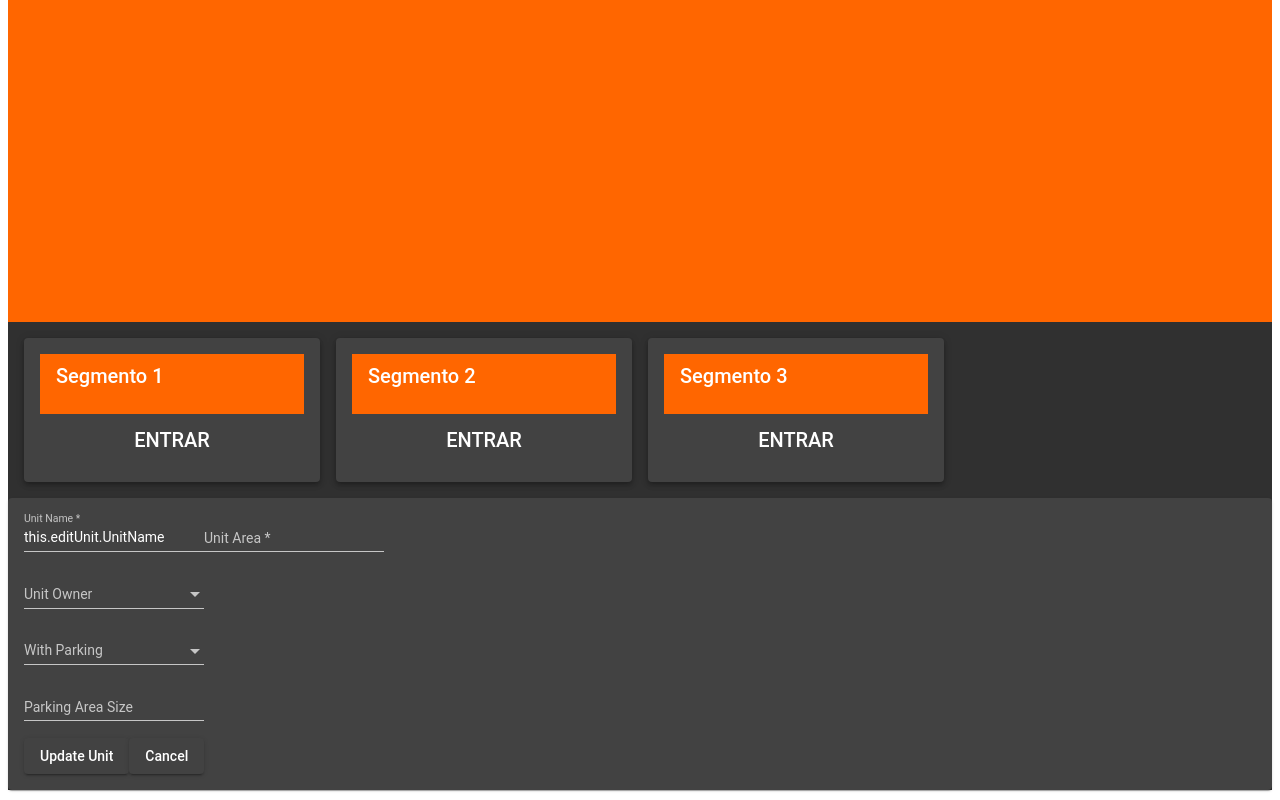
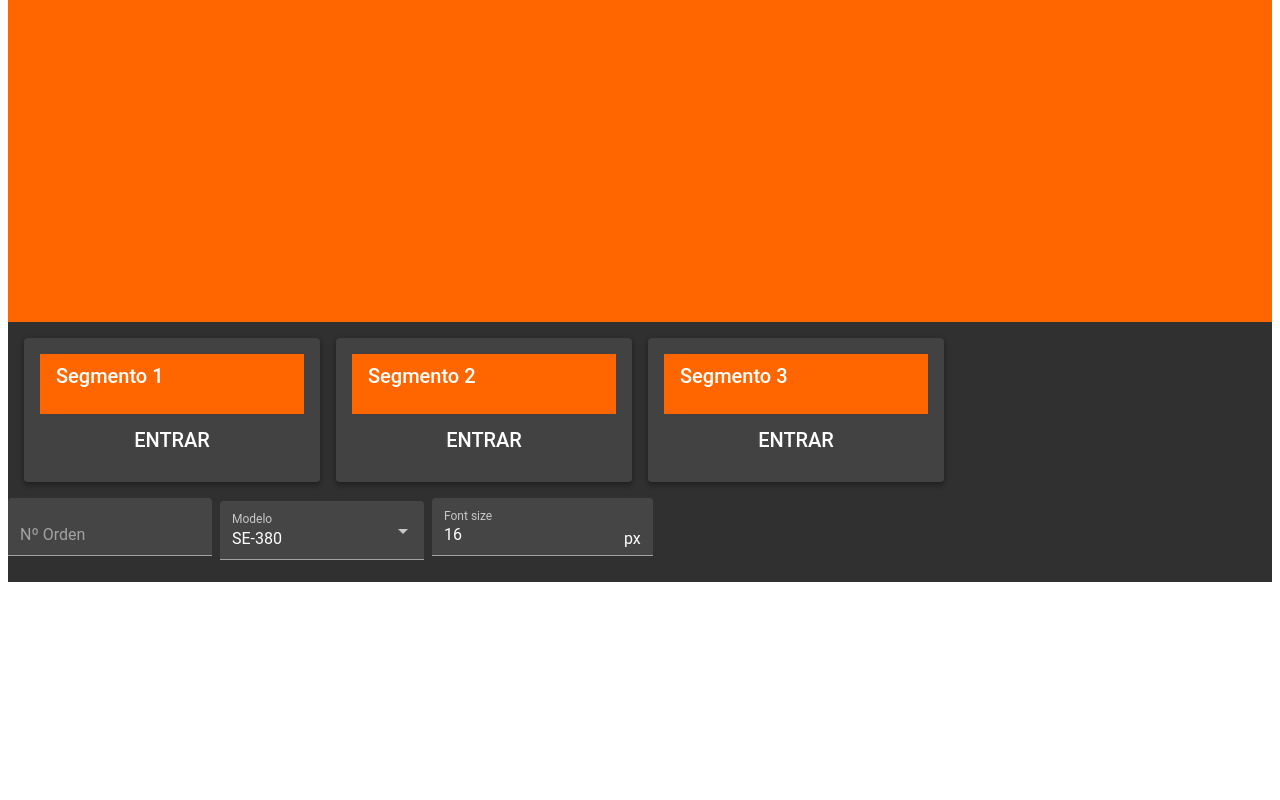
Before and after one commit to MissNonsenses/angular-EEMM, an Angular app: page / in a window 1280 px wide. Shown: the part 470-1270 px from the top of the page. After the commit the page ends 1068 px from the top, so only its background shows below. Built offline with nearby package versions, Linux system fonts and the light colour scheme.

Commit message:
3 files modified

```diff
--- a/src/app/app.component.css
+++ b/src/app/app.component.css
@@ -1,29 +1,10 @@
 p {
   font-family: 'Courier New', Courier, monospace;
- }
- /*
-.tp-section {
-   display: flex;
-   align-content: center;
-   align-items: center;
-   height: 60px;
-}
-.tp-margin {
-   margin: 30px;
 }
 
-.mat-slider-horizontal {
-   width: 300px;
+.example-container .mat-form-field + .mat-form-field {
+  margin-left: 8px;
 }
-.mat-slider-vertical {
-   height: 300px;
-}
-
-.Modulo{
-  background-color:#f9aa33;
-  height: 100px;
-  width: 200px;
-} */
 
 mat-card-header{
   background-color:#ff6600 !important;
@@ -36,19 +17,19 @@ mat-card-header{
   height: 100%;
   background-color:#ff6600;
 }
+
 .mat-card-footer{
-  /*background-color: red;*/
+  text-align: center;
+}
 
+.Card-button{
+   font-size: 20px;
+}
 
-  text-align: center;
- }
-
- .Card-button{
-   font-size: 20px;
- }
 .content {
   padding: 16px;
 }
+
 .content > mat-card {
   width: 200px;
 }
--- a/src/app/app.component.html
+++ b/src/app/app.component.html
@@ -30,6 +30,33 @@
   </div>
 </div>
 
+
+<form class="example-container" [formGroup]="options" [style.fontSize.px]="getFontSize()">
+  <mat-form-field appearance="fill">
+      <input matInput placeholder="Nº Orden" required>
+  </mat-form-field>
+
+  <mat-form-field appearance="fill" [color]="colorControl.value">
+    <mat-label>Modelo</mat-label>
+    <mat-select [formControl]="colorControl">
+      <mat-option value="primary">SE-380</mat-option>
+      <mat-option value="accent">SE-382</mat-option>
+      <mat-option value="warn">SE-316</mat-option>
+    </mat-select>
+  </mat-form-field>
+
+
+
+   <mat-form-field appearance="fill" [color]="colorControl.value">
+    <mat-label>Font size</mat-label>
+    <input matInput type="number" placeholder="Ex. 12" [formControl]="fontSizeControl" min="10">
+    <span matSuffix>px</span>
+    <mat-error *ngIf="fontSizeControl.invalid">Min size: 10px</mat-error>
+  </mat-form-field>
+
+</form>
+
+
 <!-- <div class="example-container">
   <form [formGroup]="options">
     <mat-form-field appearance="fill">
@@ -53,6 +80,8 @@
 </div> -->
 
 
+
+<!--
   <mat-card style="margin-bottom: 10px;">
 	<mat-card-content>
 		<form [formGroup]="form">
@@ -98,4 +127,4 @@
         </button>
 		</form>
 	</mat-card-content>
-</mat-card>
+</mat-card> -->
--- a/src/app/app.component.ts
+++ b/src/app/app.component.ts
@@ -1,6 +1,5 @@
 import { Component } from '@angular/core';
-import { FormBuilder, Validators } from '@angular/forms';
-
+import {FormBuilder, FormControl, FormGroup, Validators} from '@angular/forms';
 
 @Component({
   selector: 'my-app',
@@ -9,50 +8,65 @@ import { FormBuilder, Validators } from '@angular/forms';
 })
 export class AppComponent  {
    name = 'EEMM ';
+ options: FormGroup;
+  colorControl = new FormControl('primary');
+  fontSizeControl = new FormControl(16, Validators.min(10));
 
-form;
-  editUnit = {
-    UnitName: 'Unit Name',
-    Area: 'Area',
-    OwnerId: 'Owner Id',
-    IsWithParking: 'IsWithParking',
-    ParkingArea: 'Parking Area'
-  };
+  constructor(fb: FormBuilder) {
+    this.options = fb.group({
+      color: this.colorControl,
 
-  yesNo = [
-    { value: 'Yes', name: 'YES' },
-    { value: 'No', name: 'NO' },
-  ];
-
-  persons = [
-    { PersonId: 'Person Id', FirstName: 'First Name', MiddleName: 'MiddleName', LastName: 'Last Name' },
-  ];
-
-  get UnitName() {
-    return this.form.get('UnitName');
-  }
-
-  get OwnerId() {
-    return this.form.get('OwnerId');
-  }
-
-  constructor(private fb: FormBuilder) {}
-
-  ngOnInit() {
-    this.form = this.fb.group({
-      UnitName: ['this.editUnit.UnitName', Validators.required],
-      Area:     ['this.editUnit.Area', Validators.required],
-      OwnerId: ['this.editUnit.OwnerId'],
-      IsWithParking: ['this.editUnit.IsWithParking'],
-      ParkingArea: ['this.editUnit.ParkingArea'],
+      fontSize: this.fontSizeControl,
     });
   }
 
-  unitNameError() {}
-  areaError() {}
-  ownerIdError() {}
-  updateUnit() {}
-  cancel() {}
+   getFontSize() {
+     return Math.max(10, this.fontSizeControl.value);
+   }
+
+//form;
+  // editUnit = {
+  //   UnitName: 'Unit Name',
+  //   Area: 'Area',
+  //   OwnerId: 'Owner Id',
+  //   IsWithParking: 'IsWithParking',
+  //   ParkingArea: 'Parking Area'
+  // };
+
+  // yesNo = [
+  //   { value: 'Yes', name: 'YES' },
+  //   { value: 'No', name: 'NO' },
+  // ];
+
+  // persons = [
+  //   { PersonId: 'Person Id', FirstName: 'First Name', MiddleName: 'MiddleName', LastName: 'Last Name' },
+  // ];
+
+  // get UnitName() {
+  //   return this.form.get('UnitName');
+  // }
+
+  // get OwnerId() {
+  //   return this.form.get('OwnerId');
+  // }
+
+  // constructor(private fb: FormBuilder) {}
+
+  // ngOnInit() {
+  //   this.form = this.fb.group({
+  //     UnitName: ['this.editUnit.UnitName', Validators.required],
+  //     Area:     ['this.editUnit.Area', Validators.required],
+  //     OwnerId: ['this.editUnit.OwnerId'],
+  //     IsWithParking: ['this.editUnit.IsWithParking'],
+  //     ParkingArea: ['this.editUnit.ParkingArea'],
+  //   });
+  // }
+
+  // unitNameError() {}
+  // areaError() {}
+  // ownerIdError() {}
+  // updateUnit() {}
+  // cancel() {}
 
 
 
```
